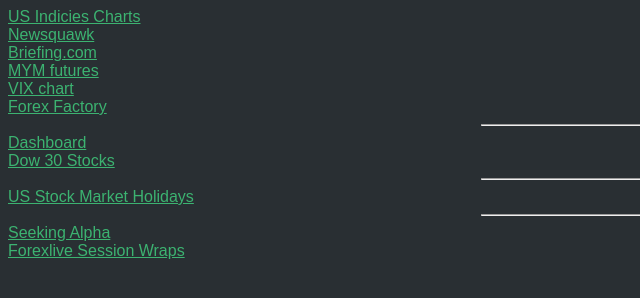
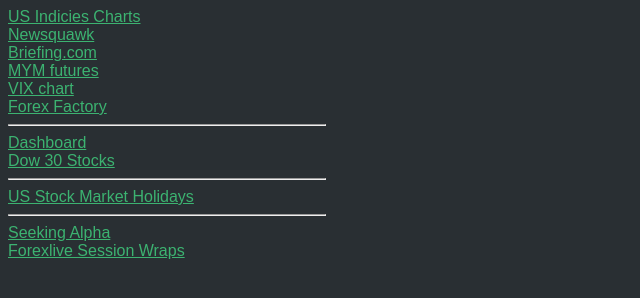
Before and after one commit to 1nf2021/dot1, a plain HTML site: page core.htm in a window 1280 px wide. Shown: the whole page, without its empty margins (0-640 px from the left). Drawn offline with Linux system fonts and the light colour scheme.

Commit message:
Update core.htm

```diff
--- a/core.htm
+++ b/core.htm
@@ -1,4 +1,3 @@
-
 <head>
 <title>
 Core Trading Tools
@@ -33,12 +32,12 @@
 <a href="https://www.cmegroup.com/markets/equities/dow-jones/micro-e-mini-dow.html">MYM futures</a><br>
 <a href="https://www.cboe.com/tradable_products/vix/vix_futures/">VIX chart</a><br>
 <a href="https://www.forexfactory.com/">Forex Factory</a><br>
-<hr style="width: 25%;">
+<hr style="width: 25%; text-align: left; margin-left: 0;">
 <a href="https://dot1.win/end_session_dashboard.htm">Dashboard</a><br>
 <a href="https://www.cnbc.com/dow-30/">Dow 30 Stocks</a><br>
-<hr style="width: 25%;">
+<hr style="width: 25%; text-align: left; margin-left: 0;">
 <a href="https://www.nyse.com/markets/hours-calendars">US Stock Market Holidays</a><br>
-<hr style="width: 25%;">
+<hr style="width: 25%; text-align: left; margin-left: 0;">
 <a href="https://seekingalpha.com/author/wall-street-breakfast#regular_articles">Seeking Alpha</a><br>
 <a href="https://www.investinglive.com/SessionWraps">Forexlive Session Wraps</a><br>
 <br>
```
